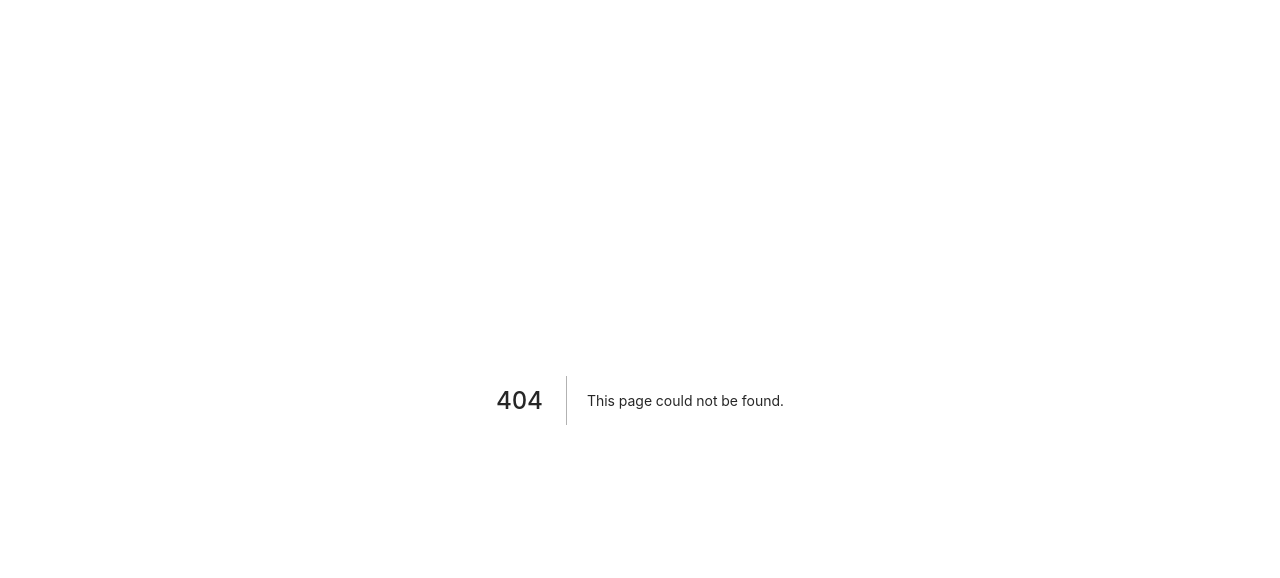
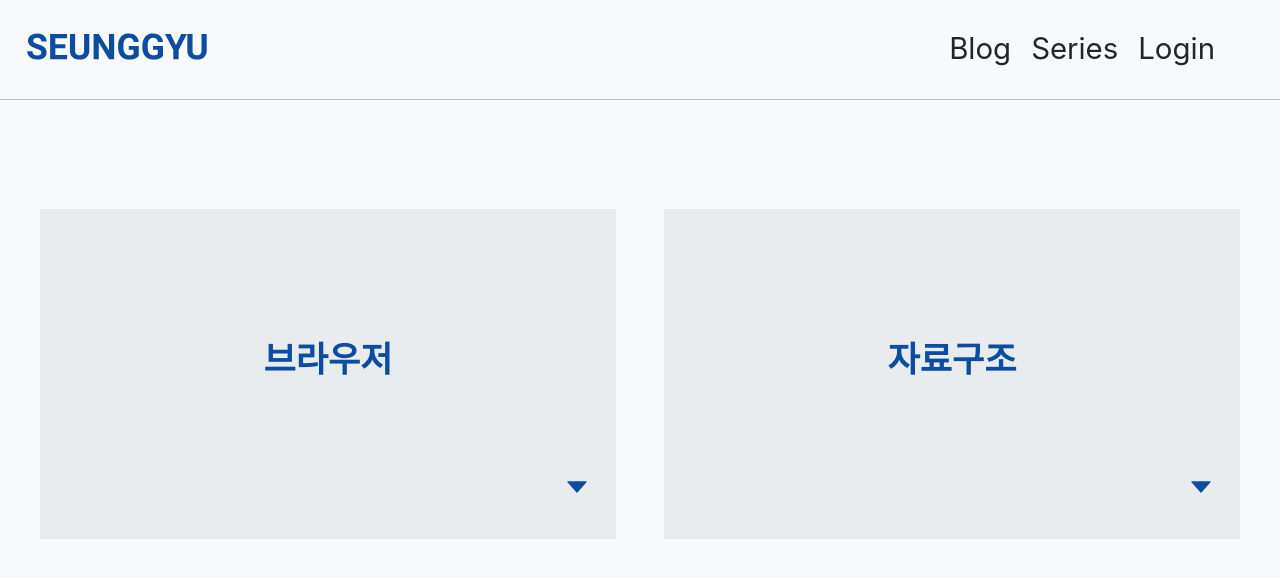
Before and after one commit to KIMSEUNGGYU/seunggyu-1, a Next.js app in the folder client/: page /series in a window 1280 px wide. Before the commit this address had no page. Shown: the top 578 px of the page. Built offline with nearby package versions, Linux system fonts and the light colour scheme.

Commit message:
[feat] Series UI 구현

```diff
--- /dev/null
+++ b/client/components/UI/series/Series.tsx
@@ -0,0 +1,92 @@
+import { useState } from "react";
+import styled from "@emotion/styled";
+
+import { CaretUpOutlined, CaretDownOutlined } from "@ant-design/icons";
+import { theme } from "@theme/index";
+
+type ListType = {
+  id: number;
+  title: string;
+};
+// type Ser
+type SeriesType = {
+  title: string;
+  lists: ListType[];
+};
+
+type SeriesProps = {
+  series: SeriesType;
+};
+
+const Title = styled.h1`
+  color: ${theme.MAIN_COLOR};
+  font-size: 35px;
+  font-weight: bold;
+  text-align: center;
+  line-height: 300px;
+`;
+
+const ToggleBlock = styled.div`
+  margin-top: 3rem;
+  position: absolute;
+  bottom: 30px;
+  right: 25px;
+  cursor: pointer;
+  /* font-size: 35px; */
+  font-size: 28px;
+  color: ${theme.MAIN_COLOR};
+`;
+
+const SeriesLists = styled.ol`
+  padding: 30px 25px;
+  padding-bottom: 90px;
+  background-color: white;
+  font-size: 20px;
+  position: relative;
+`;
+
+const SeriesList = styled.li`
+  cursor: pointer;
+
+  &:hover {
+    color: ${theme.MAIN_COLOR};
+    font-weight: bold;
+  }
+  &::before {
+    content: "- ";
+    counter-increment: item;
+    color: rgb(128, 133, 138);
+    font-style: italic;
+    margin-right: 0.25rem;
+  }
+`;
+
+function Series({ series }: SeriesProps) {
+  const [toggle, setToggle] = useState(false);
+
+  return (
+    <>
+      <Title>{series.title}</Title>
+
+      {toggle ? (
+        <>
+          <SeriesLists>
+            {series.lists.map((list) => (
+              <SeriesList key={list.id}>{list.title}</SeriesList>
+            ))}
+
+            <ToggleBlock onClick={() => setToggle(!toggle)}>
+              <CaretUpOutlined />
+            </ToggleBlock>
+          </SeriesLists>
+        </>
+      ) : (
+        <ToggleBlock onClick={() => setToggle(!toggle)}>
+          <CaretDownOutlined />
+        </ToggleBlock>
+      )}
+    </>
+  );
+}
+
+export default Series;
--- /dev/null
+++ b/client/components/pages/Series.tsx
@@ -0,0 +1,43 @@
+import styled from "@emotion/styled";
+
+import Header from "@UI/header/Header";
+// import SeriesBlock from "@components/UI/series/SeriesBlock";
+import Series from "@SERIES/Series";
+import { series } from "@data/data";
+import { theme } from "@theme/index";
+
+const SeriesContainer = styled.div`
+  max-width: 1200px;
+  margin: 0 auto;
+  display: flex;
+  flex-wrap: wrap;
+  justify-content: space-between;
+  margin-top: 60px;
+`;
+
+const SeriesBlock = styled.div`
+  max-width: 48%;
+  width: 48%;
+  height: 330px;
+  background-color: ${theme.SERIES_BOX_COLOR};
+  /* border: 1px solid ${theme.BORDER_COLOR}; */
+  margin-top: 49px;
+  position: relative;
+`;
+
+function SeriesPage() {
+  return (
+    <>
+      <Header />
+      <SeriesContainer>
+        {series.map((contents) => (
+          <SeriesBlock>
+            <Series series={contents} />
+          </SeriesBlock>
+        ))}
+      </SeriesContainer>
+    </>
+  );
+}
+
+export default SeriesPage;
--- a/client/data/data.ts
+++ b/client/data/data.ts
@@ -10,6 +10,50 @@ type Post = {
   description: string;
   tags: string[];
 };
+type Series = [
+  {
+    title: "브라우저";
+    lists: [
+      {
+        id: "1";
+        title: "브라우저 렌더링 1 - DOM, BOM";
+      },
+      {
+        id: "2";
+        title: "브라우저 렌더링 2 - CSSOM 과 Render Tree";
+      },
+      {
+        id: "3";
+        title: "브라우저 렌더링 3 - CRP";
+      },
+      {
+        id: "4";
+        title: "이벤트 루프 0 - 이벤트";
+      },
+      {
+        id: "5";
+        title: "이벤트 루프 1 - 프로세스와 쓰레드";
+      },
+      {
+        id: "6";
+        title: "이벤트 루프 2 - 브라우저 런타임 환경";
+      }
+    ];
+  },
+  {
+    title: "자료구조";
+    lists: [
+      {
+        id: "11";
+        title: "자료구조 - 스택";
+      },
+      {
+        id: "12";
+        title: "자료구조 - 큐";
+      }
+    ];
+  }
+];
 
 const tags: Tag[] = ["전체 보기", "자료 구조", "리액트", "브라우저"];
 
@@ -48,4 +92,49 @@ const posts: Post[] = [
   },
 ];
 
-export { tags, posts };
+const series = [
+  {
+    title: "브라우저",
+    lists: [
+      {
+        id: "1",
+        title: "브라우저 렌더링 1 - DOM, BOM",
+      },
+      {
+        id: "2",
+        title: "브라우저 렌더링 2 - CSSOM 과 Render Tree",
+      },
+      {
+        id: "3",
+        title: "브라우저 렌더링 3 - CRP",
+      },
+      {
+        id: "4",
+        title: "이벤트 루프 0 - 이벤트",
+      },
+      {
+        id: "5",
+        title: "이벤트 루프 1 - 프로세스와 쓰레드",
+      },
+      {
+        id: "6",
+        title: "이벤트 루프 2 - 브라우저 런타임 환경",
+      },
+    ],
+  },
+  {
+    title: "자료구조",
+    lists: [
+      {
+        id: "11",
+        title: "자료구조 - 스택",
+      },
+      {
+        id: "12",
+        title: "자료구조 - 큐",
+      },
+    ],
+  },
+];
+
+export { tags, posts, series };
--- /dev/null
+++ b/client/pages/series.tsx
@@ -0,0 +1,5 @@
+import Series from "@pages/Series";
+
+export default function Home() {
+  return <Series />;
+}
--- a/client/theme/index.ts
+++ b/client/theme/index.ts
@@ -3,4 +3,5 @@ export const theme = {
   BACKGROUND_COLOR: "#F8F9FA",
   BORDER_COLOR: "#BFBFBF",
   GREY_TEXT_COLOR: "rgba(0,0,0,.4)",
+  SERIES_BOX_COLOR: "#E9ECEF",
 };
--- a/client/tsconfig.json
+++ b/client/tsconfig.json
@@ -68,6 +68,7 @@
       "@components/*": ["components/*"],
       "@pages/*": ["components/pages/*"],
       "@UI/*": ["components/UI/*"],
+      "@SERIES/*": ["components/UI/series/*"],
       "@theme/*": ["theme/*"],
       "@data/*": ["data/*"]
     }
```
Also changed, not shown: client/components/UI/series/SeriesBlock.tsx (added).
